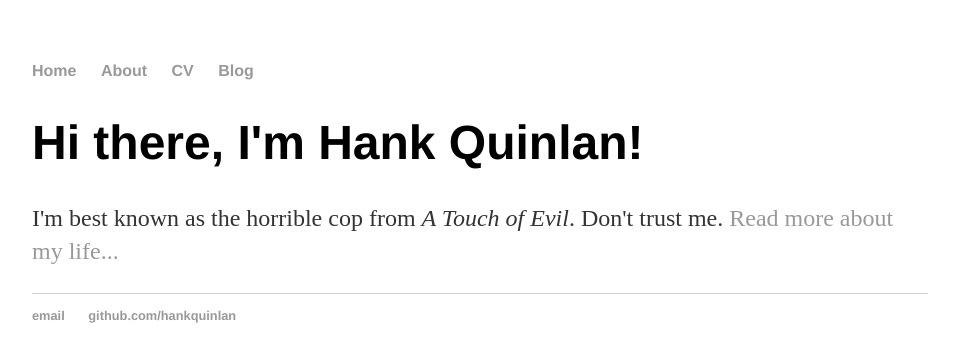
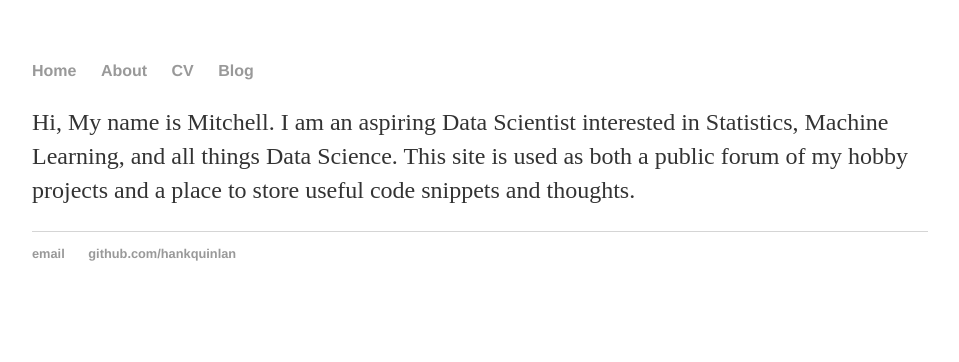
Before and after one commit to mitchelllisle/mlr_website, a Jekyll site: the page built from index.html, in a window 1280 px wide. Shown: the top 362 px of the page, without its empty margins (160-1119 px from the left). Built offline with Jekyll 4.4.1, drawn with Linux system fonts in a browser that asks for light colours.

Commit message:
Update index.html

```diff
--- a/index.html
+++ b/index.html
@@ -1,9 +1,8 @@
 ---
 layout: default
-title: Hank Quinlan, Horrible Cop
+title: M.L.R
 ---
 
 		<div class="blurb">
-			<h1>Hi there, I'm Hank Quinlan!</h1>
-			<p>I'm best known as the horrible cop from <em>A Touch of Evil</em>. Don't trust me. <a href="/about">Read more about my life...</a></p>
+			<p>Hi, My name is Mitchell. I am an aspiring Data Scientist interested in Statistics, Machine Learning, and all things Data Science. This site is used as both a public forum of my hobby projects and a place to store useful code snippets and thoughts.</p>
 		</div>
```
